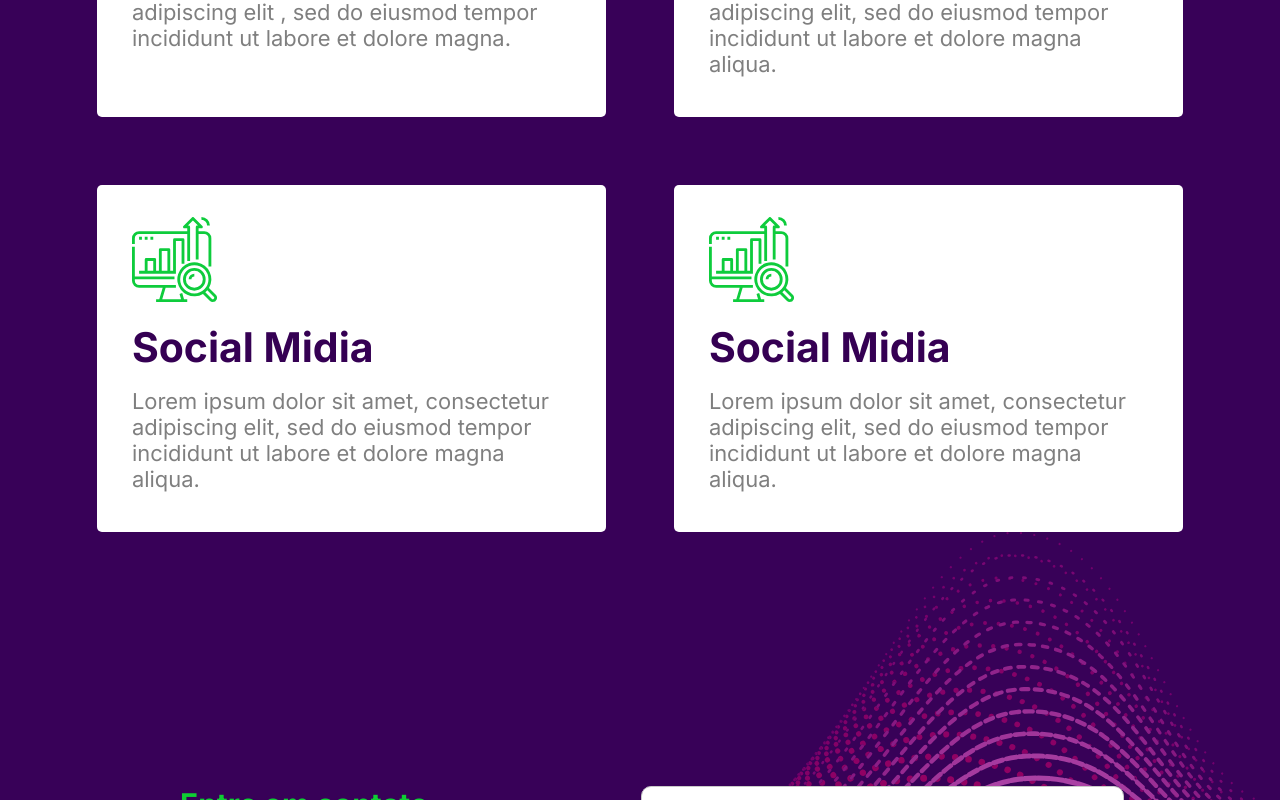
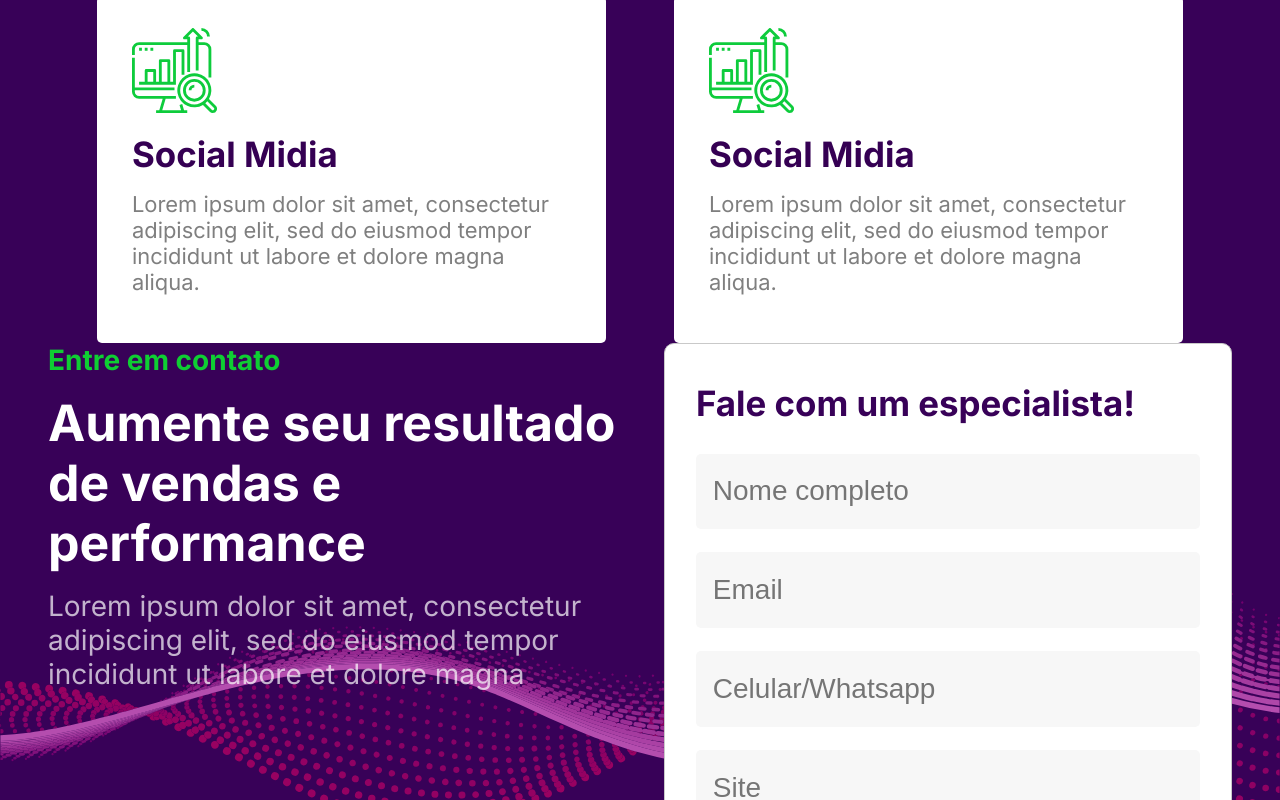
Before and after one commit to FelipePinha/nextjs-landing-page, a Next.js app: page / in a window 1280 px wide. Shown: the part 1720-2520 px from the top of the page. Built offline with nearby package versions, Linux system fonts and the light colour scheme.

Commit message:
add tablet responsiveness

```diff
--- a/src/app/components/contact/Contact.module.scss
+++ b/src/app/components/contact/Contact.module.scss
@@ -19,6 +19,10 @@
 
     @include Phone {
         grid-template-columns: 1fr;
+    }
+
+    @include Tablet {
+        margin-bottom: 4rem;
     }
 }
 
@@ -76,6 +80,11 @@
 
     @include Phone {
         grid-column-start: 1;
+        padding: 0 1rem;
+    }
+
+    @include Tablet {
+        padding: 0 1rem;
     }
 
     span {
--- a/src/app/components/feature/Feature.module.scss
+++ b/src/app/components/feature/Feature.module.scss
@@ -3,15 +3,16 @@
 @import '../../styles/mixins/fonts.scss';
 
 .feature {
-    width: 31.81rem;
-    height: 21.68rem;
+    max-width: 31.81rem;
+    max-height: 21.68rem;
+    width: 100%;
+    height: 100%;
     padding: 2rem 2.18rem;
     border-radius: 0.31rem;
     background-color: $white;
 
     @include Phone {
-        width: 100%;
-        height: 100%;
+        padding: 1.25rem;
     }
 
     h3 {
--- a/src/app/components/features/Features.module.scss
+++ b/src/app/components/features/Features.module.scss
@@ -11,6 +11,10 @@
     @include Padding;
 
     @include Phone {
+        padding-bottom: 15rem;
+    }
+
+    @include Tablet {
         padding-bottom: 15rem;
     }
 
--- a/src/app/components/header/Header.module.scss
+++ b/src/app/components/header/Header.module.scss
@@ -39,4 +39,8 @@
     @include Phone {
         display: none;
     }
+
+    @include Tablet {
+        display: none;
+    }
 }
--- a/src/app/components/welcome/Welcome.module.scss
+++ b/src/app/components/welcome/Welcome.module.scss
@@ -16,6 +16,11 @@
         grid-template-columns: 1fr;
         grid-template-rows: max-content;
         background-size: cover;
+    }
+
+    @include Tablet {
+        height: 100%;
+        margin: 5rem 0 10rem;
     }
 
     .text {
@@ -47,5 +52,13 @@
                 max-width: 100%;
             }
         }
+
+        @include Tablet {
+            text-align: center;
+
+            img {
+                max-width: 100%;
+            }
+        }
     }
 }
--- a/src/app/styles/mixins/fonts.scss
+++ b/src/app/styles/mixins/fonts.scss
@@ -5,6 +5,14 @@
 
     @include Phone {
         font-size: 2.18rem;
+    }
+
+    @include Tablet {
+        font-size: 3.12rem;
+    }
+
+    @include Laptop {
+        font-size: 3.438rem;
     }
 }
 
@@ -14,6 +22,14 @@
     @include Phone {
         font-size: 2rem;
     }
+
+    @include Tablet {
+        font-size: 2.813rem;
+    }
+
+    @include Laptop {
+        font-size: 3.125rem;
+    }
 }
 
 @mixin SizeMedium {
@@ -21,6 +37,14 @@
 
     @include Phone {
         font-size: 1.6rem;
+    }
+
+    @include Tablet {
+        font-size: 2rem;
+    }
+
+    @include Laptop {
+        font-size: 2.18rem;
     }
 }
 
@@ -30,6 +54,14 @@
     @include Phone {
         font-size: 1.3rem;
     }
+
+    @include Tablet {
+        font-size: 1.25rem;
+    }
+
+    @include Laptop {
+        font-size: 1.75rem;
+    }
 }
 
 @mixin SizeSmall {
@@ -38,4 +70,12 @@
     @include Phone {
         font-size: 0.68rem;
     }
+
+    @include Tablet {
+        font-size: 0.938rem;
+    }
+
+    @include Laptop {
+        font-size: 1.125rem;
+    }
 }
--- a/src/app/styles/mixins/padding.scss
+++ b/src/app/styles/mixins/padding.scss
@@ -6,4 +6,12 @@
     @include Phone {
         padding: 0 1rem;
     }
+
+    @include Tablet {
+        padding: 0 2rem;
+    }
+
+    @include Laptop {
+        padding: 0 3rem;
+    }
 }
--- a/src/app/styles/mixins/responsive.scss
+++ b/src/app/styles/mixins/responsive.scss
@@ -3,3 +3,15 @@
         @content;
     }
 }
+
+@mixin Tablet {
+    @media (max-width: 950px) and (min-width: 769px) {
+        @content;
+    }
+}
+
+@mixin Laptop {
+    @media (max-width: 1500px) and (min-width: 951px) {
+        @content;
+    }
+}
```
